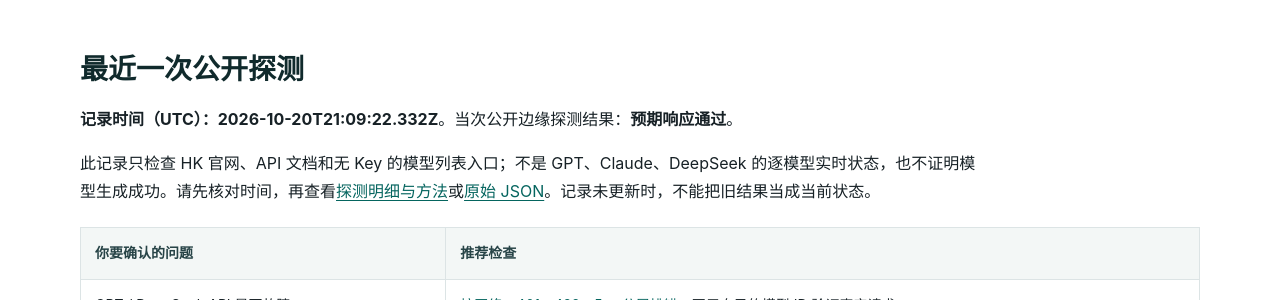
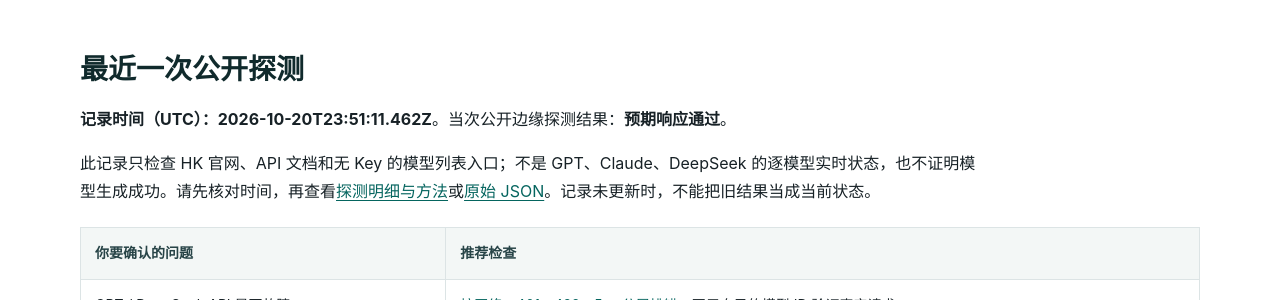
Before and after one commit to KKWANG4444/api-status, a Jekyll site: the page built from index.md, in a window 1280 px wide and 900 px high, scrolled down 364 px. Shown: the part 151-451 px from the top of the window. Built offline with Jekyll 4.4.1, drawn with Linux system fonts in a browser that asks for light colours.

Commit message:
chore: update public edge status

```diff
--- a/_data/status.json
+++ b/_data/status.json
@@ -1,7 +1,7 @@
 {
   "status": "operational",
-  "checked_at": "2026-10-20T21:09:22.332Z",
-  "duration_ms": 619,
+  "checked_at": "2026-10-20T23:51:11.462Z",
+  "duration_ms": 352,
   "overall": true,
   "components": [
     {
@@ -10,7 +10,7 @@
       "url": "https://www.aifast.hk/",
       "ok": true,
       "status": 200,
-      "elapsed_ms": 558,
+      "elapsed_ms": 310,
       "content_type": "text/html; charset=utf-8",
       "detail": "Expected public edge response"
     },
@@ -20,7 +20,7 @@
       "url": "https://api.aifast.hk/",
       "ok": true,
       "status": 200,
-      "elapsed_ms": 160,
+      "elapsed_ms": 281,
       "content_type": "text/html",
       "detail": "Expected public edge response"
     },
@@ -30,7 +30,7 @@
       "url": "https://www.aifast.hk/v1/models",
       "ok": true,
       "status": 401,
-      "elapsed_ms": 565,
+      "elapsed_ms": 303,
       "content_type": "application/json; charset=utf-8",
       "detail": "Expected public edge response"
     }
--- a/data/status.json
+++ b/data/status.json
@@ -1,7 +1,7 @@
 {
   "status": "operational",
-  "checked_at": "2026-10-20T21:09:22.332Z",
-  "duration_ms": 619,
+  "checked_at": "2026-10-20T23:51:11.462Z",
+  "duration_ms": 352,
   "overall": true,
   "components": [
     {
@@ -10,7 +10,7 @@
       "url": "https://www.aifast.hk/",
       "ok": true,
       "status": 200,
-      "elapsed_ms": 558,
+      "elapsed_ms": 310,
       "content_type": "text/html; charset=utf-8",
       "detail": "Expected public edge response"
     },
@@ -20,7 +20,7 @@
       "url": "https://api.aifast.hk/",
       "ok": true,
       "status": 200,
-      "elapsed_ms": 160,
+      "elapsed_ms": 281,
       "content_type": "text/html",
       "detail": "Expected public edge response"
     },
@@ -30,7 +30,7 @@
       "url": "https://www.aifast.hk/v1/models",
       "ok": true,
       "status": 401,
-      "elapsed_ms": 565,
+      "elapsed_ms": 303,
       "content_type": "application/json; charset=utf-8",
       "detail": "Expected public edge response"
     }
```
